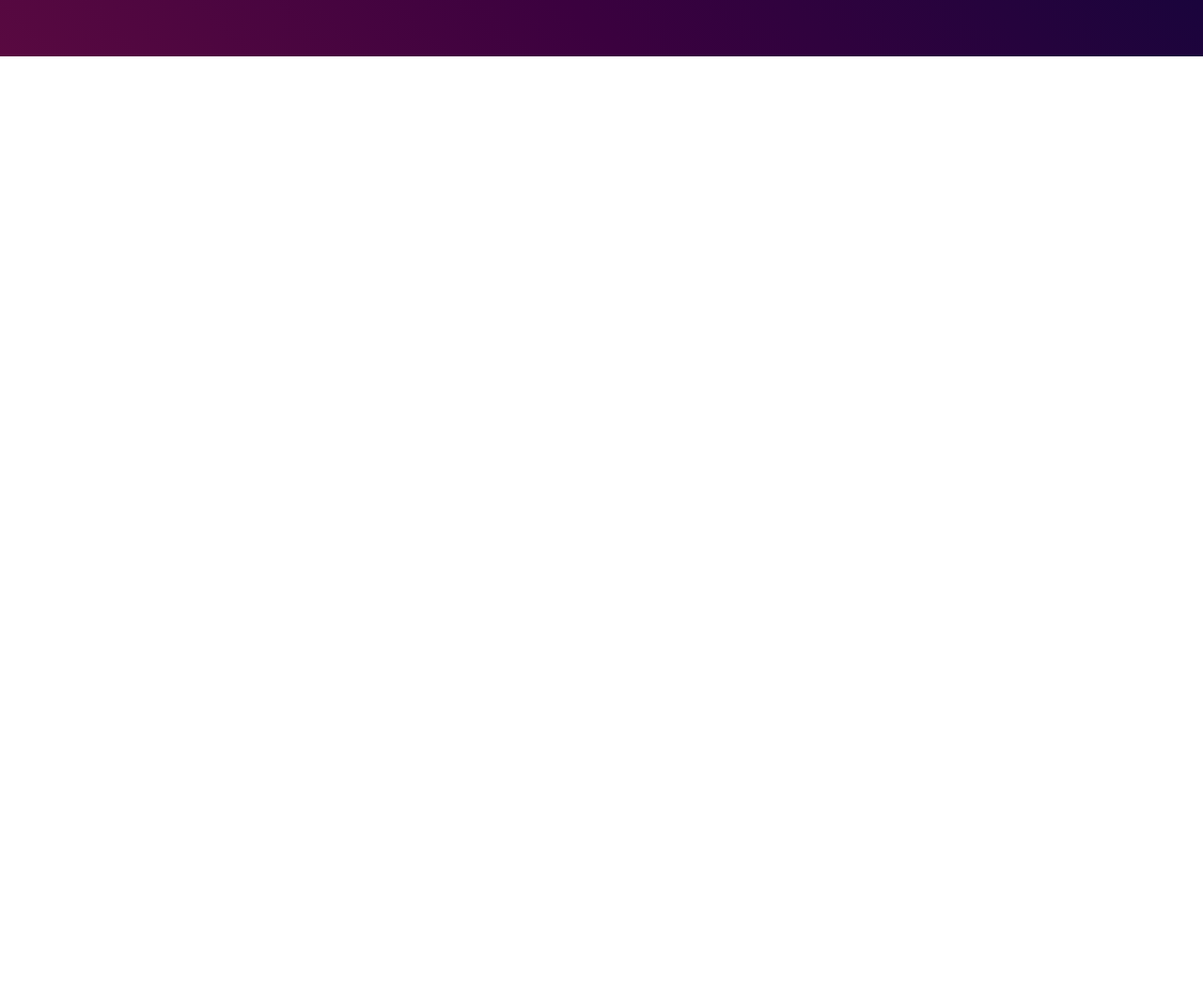
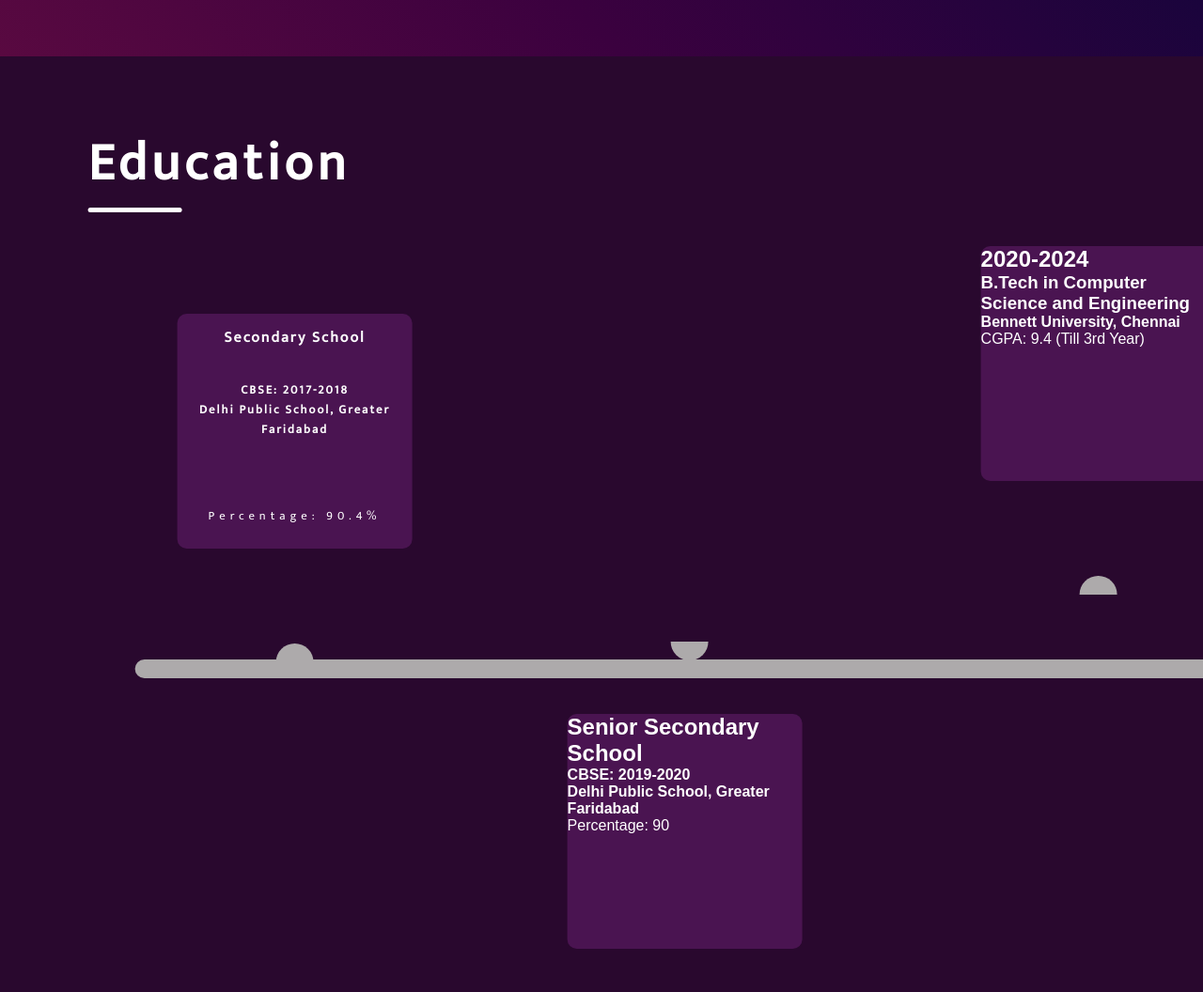
Before and after one commit to sneha180209/Portfolio, a plain HTML site: page index.html in a window 1280 px wide. Shown: the part 740-1796 px from the top of the page at 94% size. Before the commit the page ends 1000 px from the top, so only its background shows below. Drawn offline with Linux system fonts and the light colour scheme.

Commit message:
Added Content in middle2

```diff
--- a/index.html
+++ b/index.html
@@ -13,8 +13,8 @@
 <body>
     <div class="container">
         <div class="header">
-            <div class="nav home">Home</div>
             <div class="nav about">About</div>
+            <!-- <div class="nav about">About</div> -->
             <div class="nav education">Education</div>
             <div class="nav skills">Skills</div>
             <div class="nav exp">Experience</div>
@@ -29,7 +29,7 @@
             Looking for SDE and Web <br> development roles. Currently learning and refining JS and its <br> frameworks.</p>
             <div class="btn">
                 <a href="https://drive.google.com/file/d/14jhJOGNMiGz2851o7DWJEaTQwKLL4xuj/view?usp=sharing"><button class="btn1">Download Resume</button></a>
-                <button class="btnarr" onclick="btnarrow()"><span class="material-icons">arrow_forward_ios</span></button>
+                <button class="btnarr" onclick="btnarrow()">Tech Links<span class="material-icons">chevron_right</span></button>
                 <a href="https://auth.geeksforgeeks.org/user/sneha1809"><button class="btn2" hidden>GeeksForGeeks</button></a>
                 <a href="https://leetcode.com/sneha1809/"><button class="btn3" hidden>LeetCode</button></a>
                 <a href="https://www.figma.com/@snehag1809"><button class="btn4" hidden>Figma</button></a>
@@ -42,6 +42,34 @@
 
         </div>
 
+        <div class="middle2">
+            <h1>Education</h1>
+            <div class="line"></div>
+            <div class="rect"></div>
+            <div class="sc1"></div>
+            <div class="sc11">
+                <h2>Secondary School</h2>
+                <h4>CBSE: 2017-2018 <br> Delhi Public School, Greater Faridabad</h4>
+                <p>Percentage: 90.4%</p>
+            </div>
+
+            <div class="sc2"></div>
+            <div class="sc21">
+                <h2>Senior Secondary School</h2>
+                <h4>CBSE: 2019-2020 <br> Delhi Public School, Greater Faridabad</h4>
+                <p>Percentage: 90</p>
+            </div>
+
+            <div class="sc3"></div>
+            <div class="sc31">
+                <h2>2020-2024</h2>
+                <h3>B.Tech in Computer Science and Engineering</h3>
+                <h4>Bennett University, Chennai</h4>
+                <p>CGPA: 9.4 (Till 3rd Year)</p>
+            </div>
+
+        </div>
+
     </div>
 </body>
 </html>
--- a/script.js
+++ b/script.js
@@ -9,11 +9,14 @@ function btnarrow() {
     e2.removeAttribute("hidden");
     e3.removeAttribute("hidden");
     e4.removeAttribute("hidden");
+    e1.innerHTML = "Tech Links<span class='material-icons'>chevron_left</span>";
+    e1.style.width="93.1px";
     // e1.style.display="none";
 
 } else {
     // e1.style.display="flex";
-    // e1.innerHTML = "<span class='material-icons'>arrow_backward_ios</span>";
+    e1.innerHTML = "Tech Links<span class='material-icons'>chevron_right</span>";
+    // e1.style.width="93.1px";
     e2.setAttribute("hidden", "true");
     e3.setAttribute("hidden", "true");
     e4.setAttribute("hidden", "true");
--- a/style.css
+++ b/style.css
@@ -104,7 +104,7 @@
     font-family: 'Mukta', sans-serif;
     padding: 10px 10px;
     border-radius: 30px;
-    border: 2px solid #adadad;
+    /* border: 2px solid #adadad; */
     background: transparent;
     width: fit-content;
     transition: all 0.3s ease;
@@ -121,10 +121,7 @@
     font-size: 0.8rem;
     font-family: 'Mukta', sans-serif;
     padding: 10px 20px;
-    border-top-left-radius: 30px;
-    border-bottom-left-radius: 30px;
-    border-top-right-radius: 10px;
-    border-bottom-right-radius: 10px;
+    border-radius: 10px;
     border: 0.5px solid #29082e;
     background: #29082e;
     width: fit-content;
@@ -132,7 +129,7 @@
 
 }
 
-.container .middle1 .btn .btn2, .btn3{
+.container .middle1 .btn .btn2, .btn3, .btn4{
     position: relative;
     top: 0%;
     left: 0px;
@@ -149,25 +146,7 @@
 
 }
 
-.container .middle1 .btn .btn4{
-    position: relative;
-    top: 0%;
-    left: 0px;
-    text-decoration: none;
-    color: #ffffff;
-    font-size: 0.8rem;
-    font-family: 'Mukta', sans-serif;
-    padding: 10px 20px;
-    border-top-right-radius: 30px;
-    border-bottom-right-radius: 30px;
-    border-top-left-radius: 10px;
-    border-bottom-left-radius: 10px;
-    border: 0.5px solid #29082e;
-    background: #29082e;
-    width: fit-content;
-    transition: all 0.3s ease;
 
-}
 
 .container .middle1 .btn .btnarr{
     display: flex;
@@ -177,16 +156,13 @@
     color: #ffffff;
     font-size: 0.8rem;
     font-family: 'Mukta', sans-serif;
-    padding: 5px 5px 5px 5px;
-    border-top-right-radius: 30px;
-    border-bottom-right-radius: 30px;
-    border-top-left-radius: 10px;
-    border-bottom-left-radius: 10px;
+    padding: 10px 3px 10px 10px;
+    border-radius: 10px;
     border: 0.5px solid #29082e;
     background: #29082e;
-    height: 40px;
-    /* width: 170px; */
+    height: 42px;
     transition: 0.3s ease all;
+    overflow: hidden;
 
 }
 
@@ -196,7 +172,7 @@
 
 .container .middle1 .btns{
     position: relative;
-    top: 0%;
+    top: -2%;
     left: 80px;
     display: flex;
     justify-content: center;
@@ -229,17 +205,23 @@
     background: #29082e;
     height: 48px;
     width: 50px;
+    /* display: flex; */
     transition: all 0.3s ease;
     align-items: center;
     justify-content: center;
     overflow: hidden;
 
 }
+.btn5:hover, .btn6:hover, .btn7:hover{
+    background: #fff;
 
-.btn5:hover{
-    color: rgba(255, 255, 255, 1);
-    box-shadow: 0 5px 15px rgba(145, 92, 182, .4);
 }
+
+.btn5 .fa:hover, .btn6 .fa:hover, .btn7 .fa:hover{
+    color: #29082e;
+}
+
+
 
 .btn5 .fa,
 .btn6 .fa,
@@ -251,3 +233,165 @@
 
 
 }
+
+.container .middle2{
+    position: absolute;
+    top: 185%;
+    left: 50%;
+    height: 170%;
+    width: 101%;
+    transform: translate(-50%, -50%);
+    color: #ffffff;
+    background: #29082e;
+    overflow: hidden;
+
+}
+
+.container .middle2 h1{
+    position: relative;
+    font-size: 3.5rem;
+    font-family: 'Mukta', sans-serif;
+    text-align: left;
+    letter-spacing: 5px;
+    position: relative;
+    top: 5%;
+    left: 100px
+}
+
+.container .middle2 .line{
+    position: relative;
+    top: 5%;
+    left: 100px;
+    height: 5px;
+    width: 100px;
+    background: #ffffff;
+    border-radius: 10px;
+}
+
+.container .middle2 .rect{
+    position: relative;
+    top: 40%;
+    left: 150px;
+    height: 20px;
+    width: 1200px;
+    background: #adaaab;
+    border-radius: 10px;
+}
+
+.container .middle2 .sc1{
+    position: relative;
+    top: 38%;
+    left: 320px;
+    height: 20px;
+    width: 40px;
+    transform: translate(-50%, -50%);
+    border-radius: 150px 150px 0 0;
+    background: #adaaab;
+    /* border-radius: 10px; */
+}
+.container .middle2 .sc11{
+    position: relative;
+    top: 10%;
+    left: 195px;
+    height: 250px;
+    width: 250px;
+    /* transform: translate(-50%, -50%); */
+    /* border: #4a1451; */
+    border-radius: 10px;
+    background: #4a1451;
+    /* border-radius: 10px; */
+}
+
+.container .middle2 .sc11 h2{
+    position: relative;
+    top: 10%;
+    left: 50%;
+    transform: translate(-50%, -50%);
+    color: #ffffff;
+    font-size: 1rem;
+    font-family: 'Mukta', sans-serif;
+    text-align: center;
+    letter-spacing: 2px;
+    position: relative;
+
+}
+
+.container .middle2 .sc11 h4{
+    position: relative;
+    top: 30%;
+    left: 50%;
+    transform: translate(-50%, -50%);
+    color: #ffffff;
+    font-size: 0.8rem;
+    font-family: 'Mukta', sans-serif;
+    text-align: center;
+    letter-spacing: 2px;
+    position: relative;
+}
+
+.container .middle2 .sc11 p{
+    position: relative;
+    top: 50%;
+    left: 50%;
+    transform: translate(-50%, -50%);
+    color: #ffffff;
+    font-size: 0.8rem;
+    font-family: 'Mukta', sans-serif;
+    text-align: center;
+    letter-spacing: 5px;
+    position: relative;
+
+}
+
+.container .middle2 .sc2{
+    position: relative;
+    top: 18%;
+    left: 740px;
+    height: 20px;
+    width: 40px;
+    transform: translate(-50%, -50%);
+    border-radius: 0 0 150px 150px;
+    background: #adaaab;
+    /* border-radius: 10px; */
+}
+
+.container .middle2 .sc21{
+    position: relative;
+    top: 21.5%;
+    left: 610px;
+    height: 250px;
+    width: 250px;
+    /* transform: translate(-50%, -50%); */
+    border-radius: 10px;
+    background: #4a1451;
+    /* border-radius: 10px; */
+}
+.container .middle2 .sc3{
+    position: relative;
+    top: -7%;
+    left: 1175px;
+    height: 20px;
+    width: 40px;
+    transform: translate(-50%, -50%);
+    border-radius: 150px 150px 0 0;
+    background: #adaaab;
+    /* border-radius: 10px; */
+}
+
+.container .middle2 .sc31{
+    position: relative;
+    top: -35%;
+    left: 1050px;
+    height: 250px;
+    width: 250px;
+    /* transform: translate(-50%, -50%); */
+    border-radius: 10px;
+    background: #4a1451;
+    /* border-radius: 10px; */
+}
+
+.sc11:hover, .sc21:hover, .sc31:hover{
+    /* background: #e79cf3; */
+    color: white;
+    box-shadow: 0 5px 15px #c800ff;
+}
```
